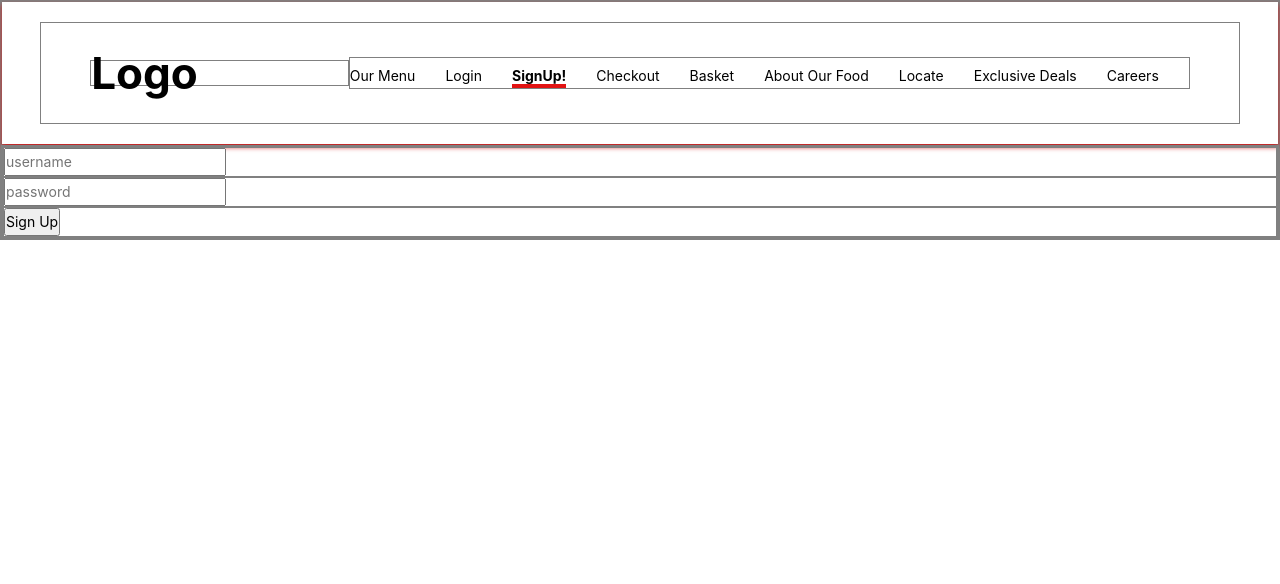
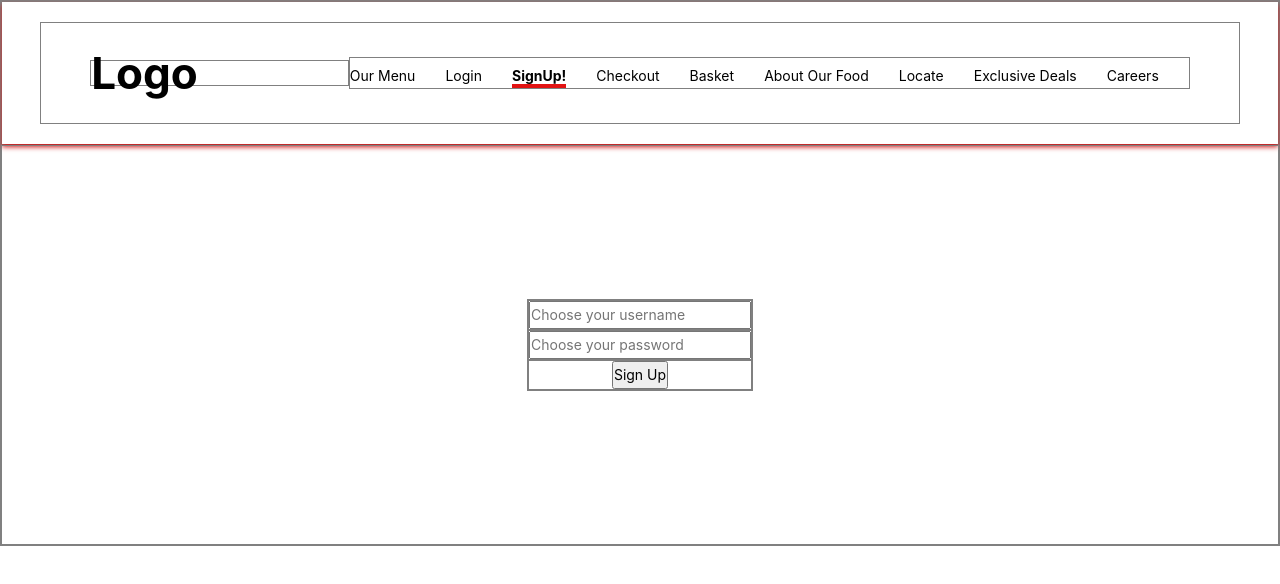
Before and after one commit to ryjw/Capstone-frontend, a React (Vite) app: page /register in a window 1280 px wide. Shown: the top 584 px of the page. Built offline with nearby package versions, Linux system fonts and the light colour scheme; no server answers.

Commit message:
css changes

```diff
--- a/src/components/Login.jsx
+++ b/src/components/Login.jsx
@@ -33,8 +33,7 @@ export default function Login() {
   }
 
   return (
-    <div className="flex center">
-      <div>
+    <div className="flex-center">
       <form
         onSubmit={(e) => {
           handleLogin(e);
@@ -43,14 +42,14 @@ export default function Login() {
         <div>
           <input
             onChange={(e) => setUsername(e.target.value)}
-              placeholder="enter your username"
+            placeholder="Username"
             value={username}
           />
         </div>
         <div>
           <input
             onChange={(e) => setPassword(e.target.value)}
-              placeholder="enter your password"
+            placeholder="Password"
             value={password}
           />
         </div>
@@ -60,6 +59,5 @@ export default function Login() {
       </form>
       <p>{error}</p>
     </div>
-    </div>
   );
 }
--- a/src/components/Register.jsx
+++ b/src/components/Register.jsx
@@ -48,7 +48,7 @@ export default function Register() {
   async function createBasket() {}
 
   return (
-    <div className="flex center">
+    <div className="flex-center">
       <div>
         <form
           className="form"
@@ -59,14 +59,14 @@ export default function Register() {
           <div className="input-container">
             <input
               onChange={(e) => setUsername(e.target.value)}
-              placeholder="username"
+              placeholder="Choose your username"
               value={username}
             />
           </div>
           <div className="input-container">
             <input
               onChange={(e) => setPassword(e.target.value)}
-              placeholder="password"
+              placeholder="Choose your password"
               value={password}
             />
           </div>
--- a/src/index.css
+++ b/src/index.css
@@ -28,7 +28,10 @@ a {
 }
 
 .flex-center {
+  height: 50vh;
   display: flex;
   align-items: center;
   justify-content: center;
+  text-align: center;
+  /* css that will center the content in the middle of the page */
 }
```
Lines whose indentation alone changed are shown as unchanged.
